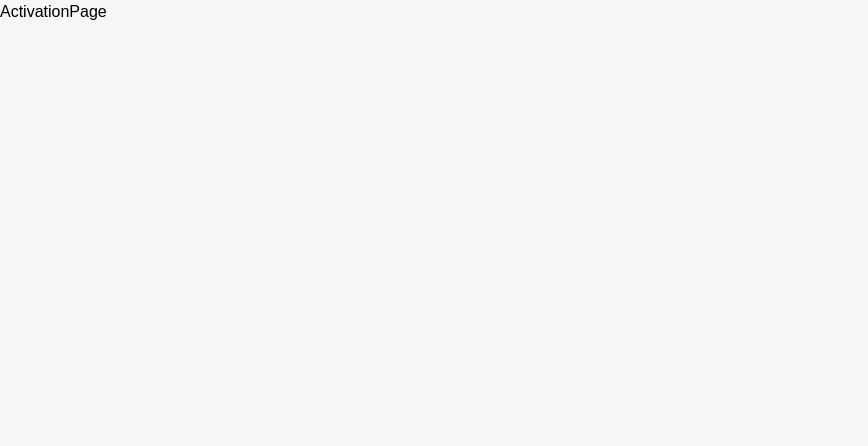
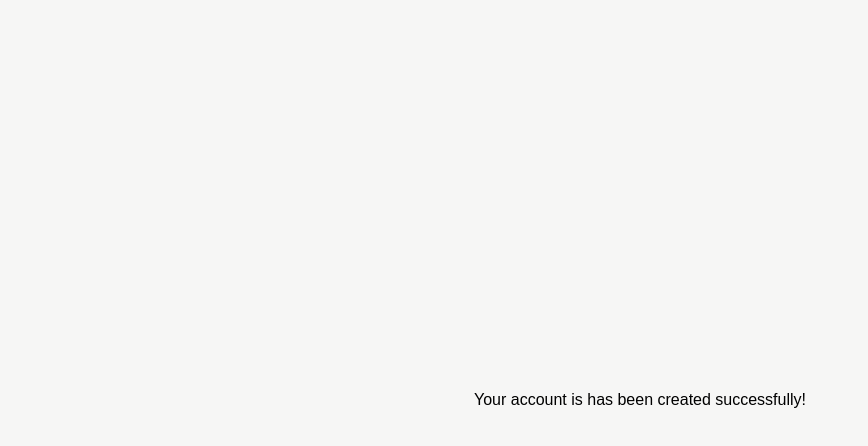
Before and after one commit to muazmughal1816-ui/E-Shop-Project, a React app in the folder frontend/: page /activation/1 in a window 1280 px wide. Shown: the top 446 px of the page, without its empty margins (0-868 px from the left). Built offline with nearby package versions, Linux system fonts and the light colour scheme; no server answers; the HTML template or start-up script is replaced by a standard one.

Commit message:
a  bit work on the user activation with frontend and solve some errors

```diff
--- a/frontend/src/App.jsx
+++ b/frontend/src/App.jsx
@@ -8,7 +8,7 @@ const App = () => {
     <Routes>
       <Route path='/login' element={<LoginPage/>}/>
       <Route path='/sign-up' element={<SignupPage/>}/>
-      <Route path='/activation/:url' element={<ActivationPage/>}/>
+      <Route path='/activation/:activation_token' element={<ActivationPage/>}/>
     </Routes>
     </BrowserRouter>
   )
--- a/frontend/src/pages/ActivationPage.jsx
+++ b/frontend/src/pages/ActivationPage.jsx
@@ -1,8 +1,41 @@
-import React from 'react'
+import axios from 'axios';
+import { useEffect } from 'react';
+import { useState } from 'react';
+import { useParams } from 'react-router-dom'
+import { server } from '../server';
 
 const ActivationPage = () => {
+  const {activation_token} = useParams();
+  const [error, setError] = useState(false);
+
+  useEffect(() => {
+    if(activation_token){
+      const activationEmail = async () => {
+        try {
+          const res = await axios.post(`${server}/user/activation`, {
+            activation_token,
+          });
+          console.log(res.data.message);
+        } catch (error) {
+          console.log(error.response.data.message);
+          sendError(true);
+        };
+      };
+      activationEmail();
+    }
+  }, [activation_token]);
+
+
   return (
-    <div>ActivationPage</div>
+    <div className='w-full h-screen flex justify-center items-center'>
+      {
+        error ? (
+          <p>Your token is expired!</p>
+        ) : (
+          <p>Your account is has been created successfully! </p>
+        )
+      }
+    </div>
   )
 }
 
```
Also changed, not shown: 3 other files (tests, documents, lock files or other folders).
